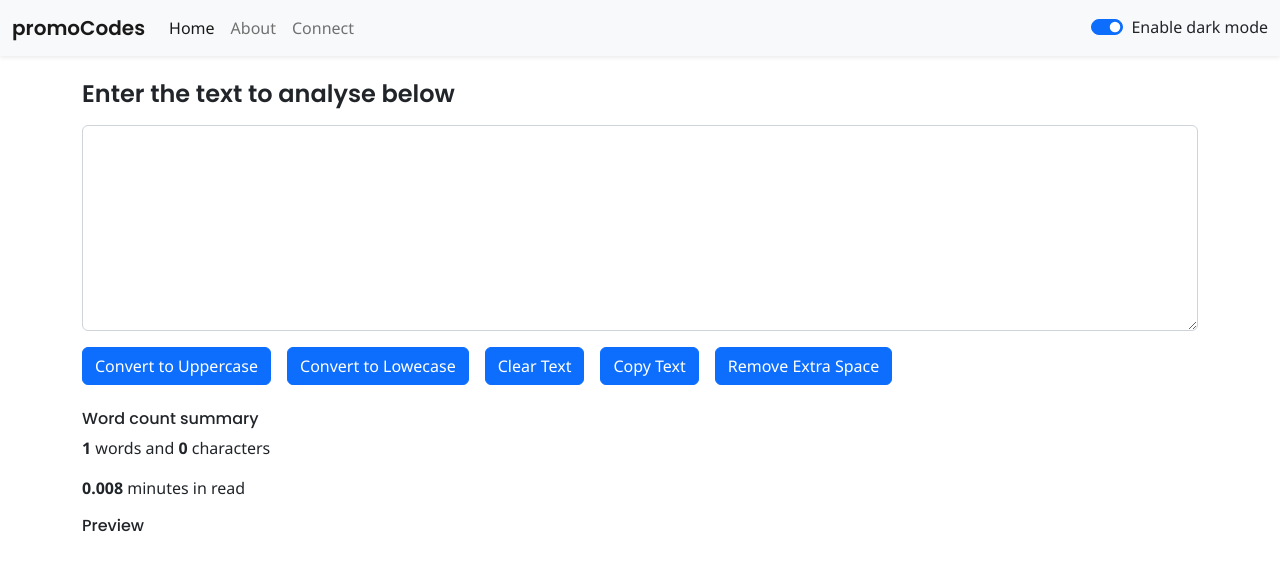
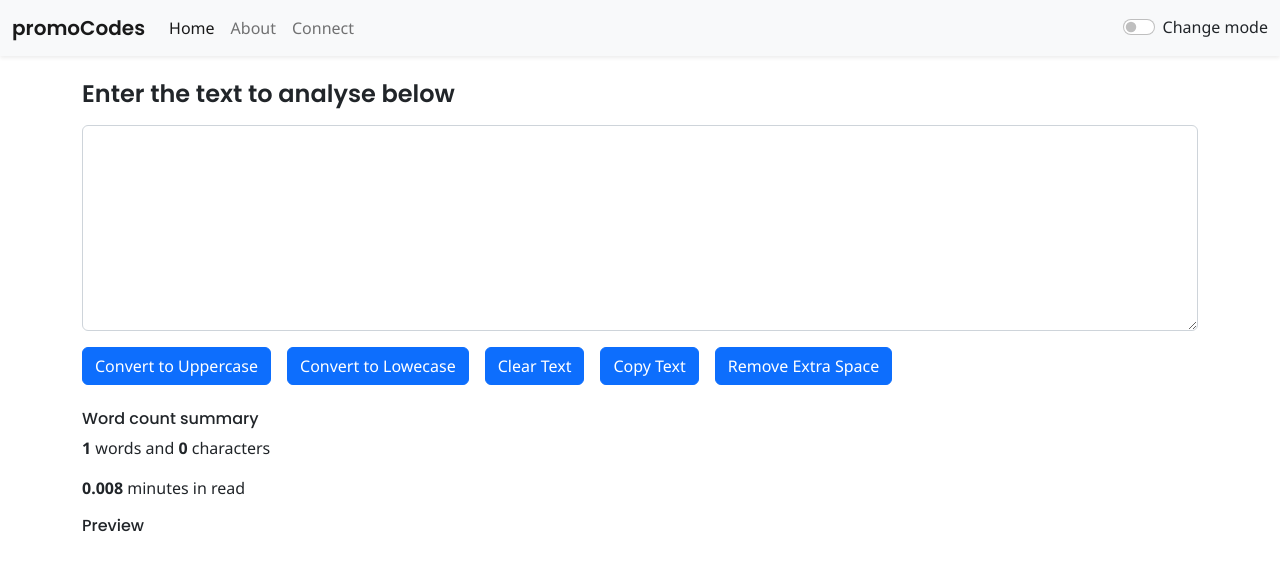
Before and after one commit to pupadhyay/harryReact, a React (Create React App) app: page / in a window 1280 px wide. Shown: the top 570 px of the page. Built offline with nearby package versions, Linux system fonts and the light colour scheme.

Commit message:
dark mode applied in nav bar

```diff
--- a/src/App.js
+++ b/src/App.js
@@ -5,10 +5,17 @@ import Navbar from "./components/Navbar";
 import TextForm from "./components/TextForm";
 
 function App() {
-  const [mode, setMode] = useState("light"); // whether dark mode is enabled or not
+  const [mode, setMode] = useState("light");
+  const toggleMode = () => {
+    if (mode === "light") {
+      setMode("dark");
+    } else {
+      setMode("light");
+    }
+  };
   return (
     <>
-      <Navbar title="promoCodes" mode={mode} />
+      <Navbar title="promoCodes" modes={mode} toggleMode={toggleMode} />
       <TextForm heading="Enter the text to analyse below" />
       {/* <About /> */}
     </>
--- a/src/components/Navbar.js
+++ b/src/components/Navbar.js
@@ -2,10 +2,9 @@ import React from "react";
 import PropTypes from "prop-types";
 
 export default function Navbar(props) {
-  const changeMode = () => {};
   return (
     <nav
-      className={`navbar navbar-expand-lg bg-${props.mode} navbar-${props.mode} shadow-sm`}
+      className={`navbar navbar-expand-lg bg-${props.modes} navbar-${props.modes} shadow-sm`}
     >
       <div className="container-fluid">
         <a className="navbar-brand" href="/">
@@ -40,28 +39,24 @@ export default function Navbar(props) {
               </a>
             </li>
           </ul>
-          {/* <form className="d-flex" role="search">
-            <input
-              className="form-control me-2"
-              type="search"
-              placeholder="Search"
-              aria-label="Search"
-            />
-            <button className="btn btn-outline-success" type="submit">
-              Search
-            </button>
-          </form> */}
-          <div className="form-check form-switch">
+          <form className="d-flex" role="search">
+            <div
+              className={`form-check form-switch text-${
+                props.modes === "light" ? "dark" : "light"
+              } `}
+            >
               <input
                 className="form-check-input"
                 type="checkbox"
                 role="switch"
-              id="flexSwitchCheckChecked"
-              checked
-              onChange={changeMode}
+                id="themeChange"
+                onClick={props.toggleMode}
               />
-            <label className="form-check-label">Enable dark mode</label>
+              <label className="form-check-label " htmlFor="themeChange">
+                Change mode
+              </label>
             </div>
+          </form>
         </div>
       </div>
     </nav>
```
Lines whose indentation alone changed are shown as unchanged.
